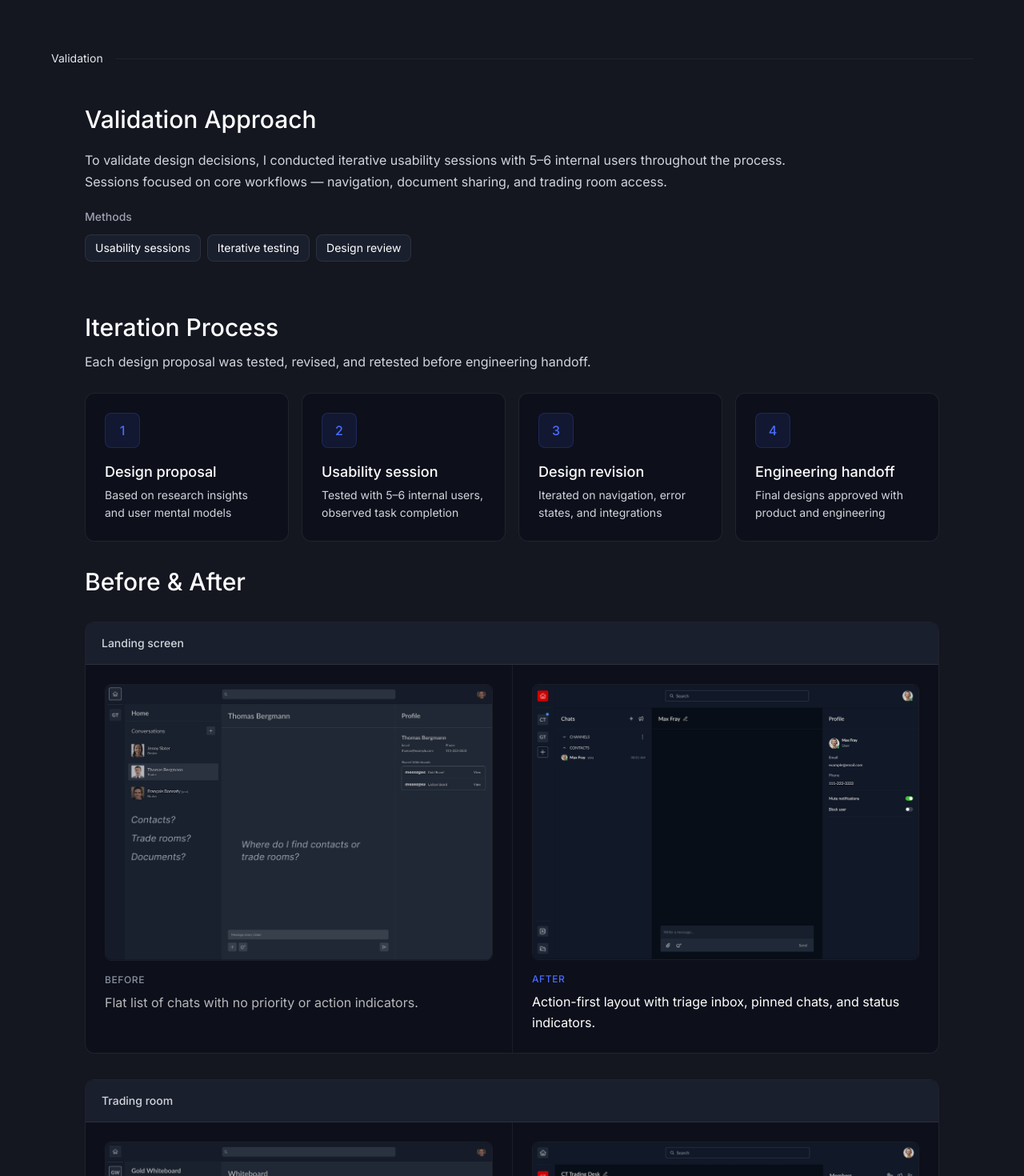
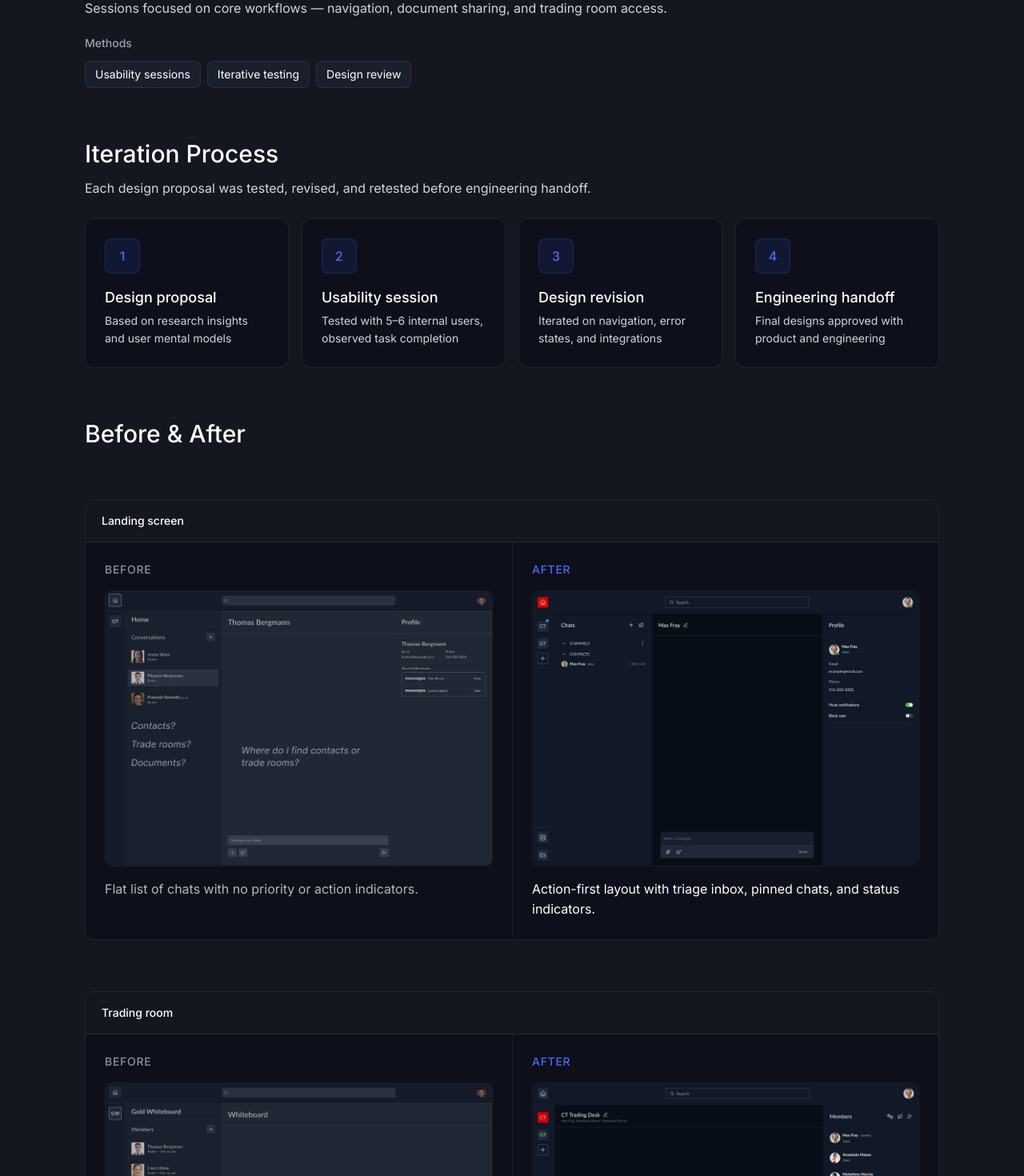
Before and after one commit to AlonaRyzhenko/alyona-portfolio, a Next.js app: page /work/messenger in a window 1280 px wide. Shown: the part 6140-7610 px from the top of the page at 80% size. Built offline with nearby package versions, Linux system fonts and the light colour scheme.

Commit message:
Validation: reorder before/after labels, white titles, even spacing; smaller IA diagram

```diff
--- a/app/work/messenger/MessengerCaseStudy.tsx
+++ b/app/work/messenger/MessengerCaseStudy.tsx
@@ -533,7 +533,7 @@ export default function MessengerCaseStudy() {
             <img
               src="/messenger-ia.png"
               alt="Messenger information architecture — site map of communication, document, and transaction modules"
-              className="w-full h-auto block rounded-xl"
+              className="w-full h-auto block rounded-xl max-w-[820px]"
             />
           </motion.div>
         </div>
@@ -549,9 +549,9 @@ export default function MessengerCaseStudy() {
               initial="hidden"
               whileInView="show"
               viewport={{ once: true, margin: "-80px" }}
-              className="flex flex-col gap-8"
+              className="flex flex-col gap-16"
             >
-              <motion.div variants={fadeUp} className="flex flex-col gap-5 mb-8">
+              <motion.div variants={fadeUp} className="flex flex-col gap-5">
                 <h2 className="text-3xl font-medium text-white">Validation Approach</h2>
                 <p className="text-[#D1D5DB] text-base leading-[1.7] max-w-[880px]">
                   To validate design decisions, I conducted iterative usability sessions with 5–6 internal users throughout the process. Sessions focused on core workflows — navigation, document sharing, and trading room access.
@@ -599,23 +599,19 @@ export default function MessengerCaseStudy() {
                   variants={fadeUp}
                   className="rounded-xl border border-white/[0.08] overflow-hidden bg-bg"
                 >
-                  <div className="px-5 py-4 bg-[#1a1f2e] border-b border-white/[0.08]">
-                    <h3 className="text-sm font-medium text-[#D1D5DB]">{item.title}</h3>
+                  <div className="px-5 py-4 bg-card border-b border-white/[0.08]">
+                    <h3 className="text-sm font-medium text-white">{item.title}</h3>
                   </div>
                   <div className="grid sm:grid-cols-2 divide-y sm:divide-y-0 sm:divide-x divide-white/[0.06]">
                     <div className="p-6 flex flex-col gap-4">
+                      <p className="text-[#8892a4] text-sm font-medium uppercase tracking-wider">Before</p>
                       <img src={item.beforeImg} alt={`${item.title} — before`} className="w-full h-auto rounded-lg border border-white/[0.06] block" />
-                      <div>
-                        <p className="text-[#8892a4] text-xs font-medium uppercase tracking-wider mb-2">Before</p>
-                        <p className="text-white/70 text-base leading-[1.6]">{item.before}</p>
-                      </div>
+                      <p className="text-white/70 text-base leading-[1.6]">{item.before}</p>
                     </div>
                     <div className="p-6 flex flex-col gap-4">
+                      <p className="text-accent text-sm font-medium uppercase tracking-wider">After</p>
                       <img src={item.afterImg} alt={`${item.title} — after`} className="w-full h-auto rounded-lg border border-white/[0.06] block" />
-                      <div>
-                        <p className="text-accent text-xs font-medium uppercase tracking-wider mb-2">After</p>
-                        <p className="text-white text-base leading-[1.6]">{item.after}</p>
-                      </div>
+                      <p className="text-white text-base leading-[1.6]">{item.after}</p>
                     </div>
                   </div>
                 </motion.div>
```
